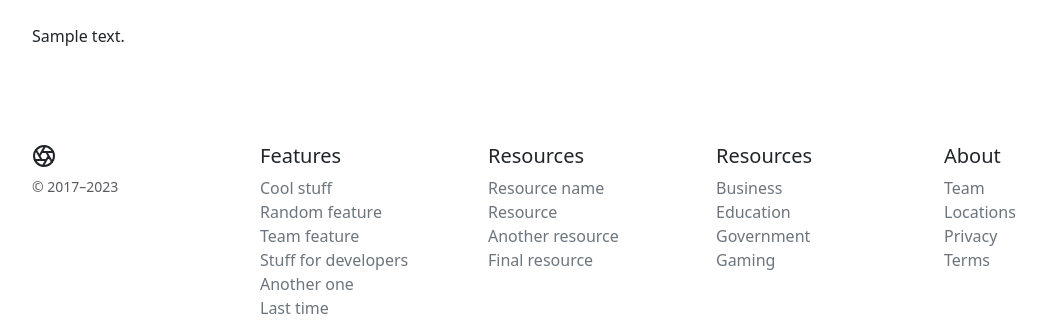
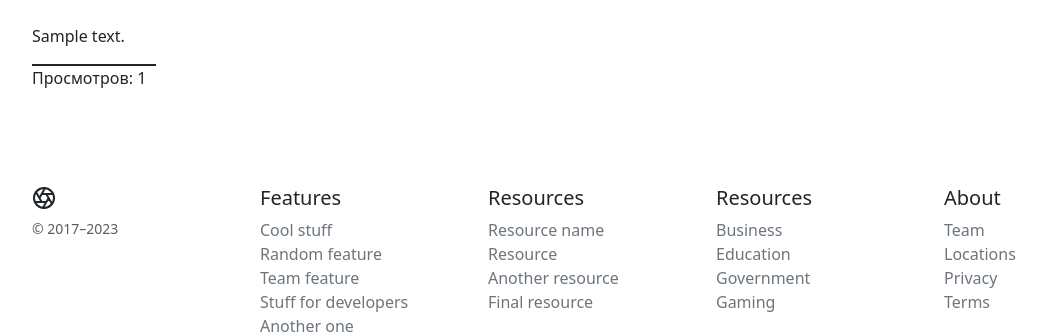
Before and after one commit to Mirrormsk/skystore, a Django app: template blog/templates/blog/article_detail.html in a window 1280 px wide. Shown: the part 199-535 px from the top of the page, without its empty margins (50-1096 px from the left). Run offline with Django 4.2, Linux system fonts and the light colour scheme; the template is opened without the code that fills it: most values are stand-ins (such as "Sample title", 1, 10 or a date in 2020); some libraries are stand-ins or nearby versions.

Commit message:
views counter initialized

```diff
--- a/blog/templates/blog/article_detail.html
+++ b/blog/templates/blog/article_detail.html
@@ -8,6 +8,9 @@
                 <img class="card-img-top img-fluid mb-4" src="{{ object.preview.url }}" alt="{{ object.title }}">
 
                 <p>{{ object.content }}</p>
+                <div class="col-2 table-group-divider" >
+                </div>
+                <p class="blog-post-meta">Просмотров: {{ object.views_count }}</p>
             </article>
         </div>
     </main>
--- a/blog/views.py
+++ b/blog/views.py
@@ -43,3 +43,9 @@ class ArticleUpdateView(UpdateView):
 
 class ArticleDetailView(DetailView):
     model = Article
+
+    def get_object(self, queryset=None):
+        self.object = super().get_object(queryset)
+        self.object.views_count += 1
+        self.object.save()
+        return self.object
```
